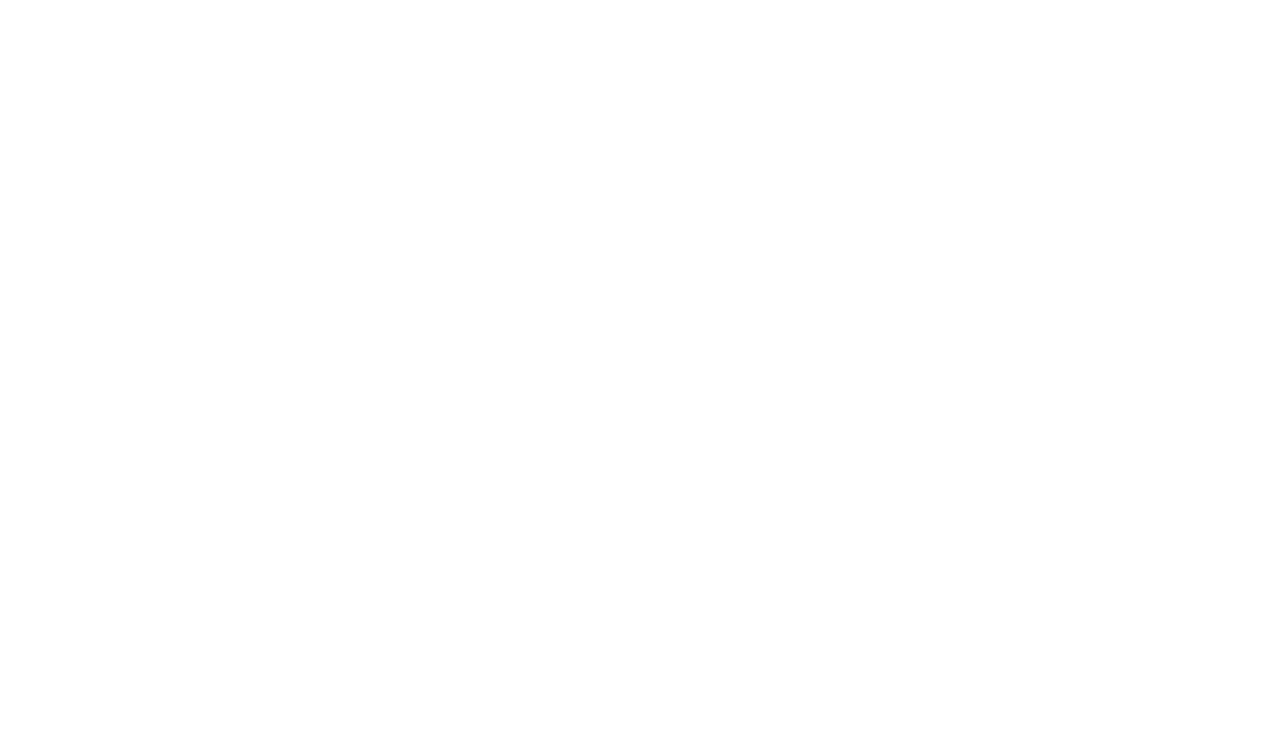
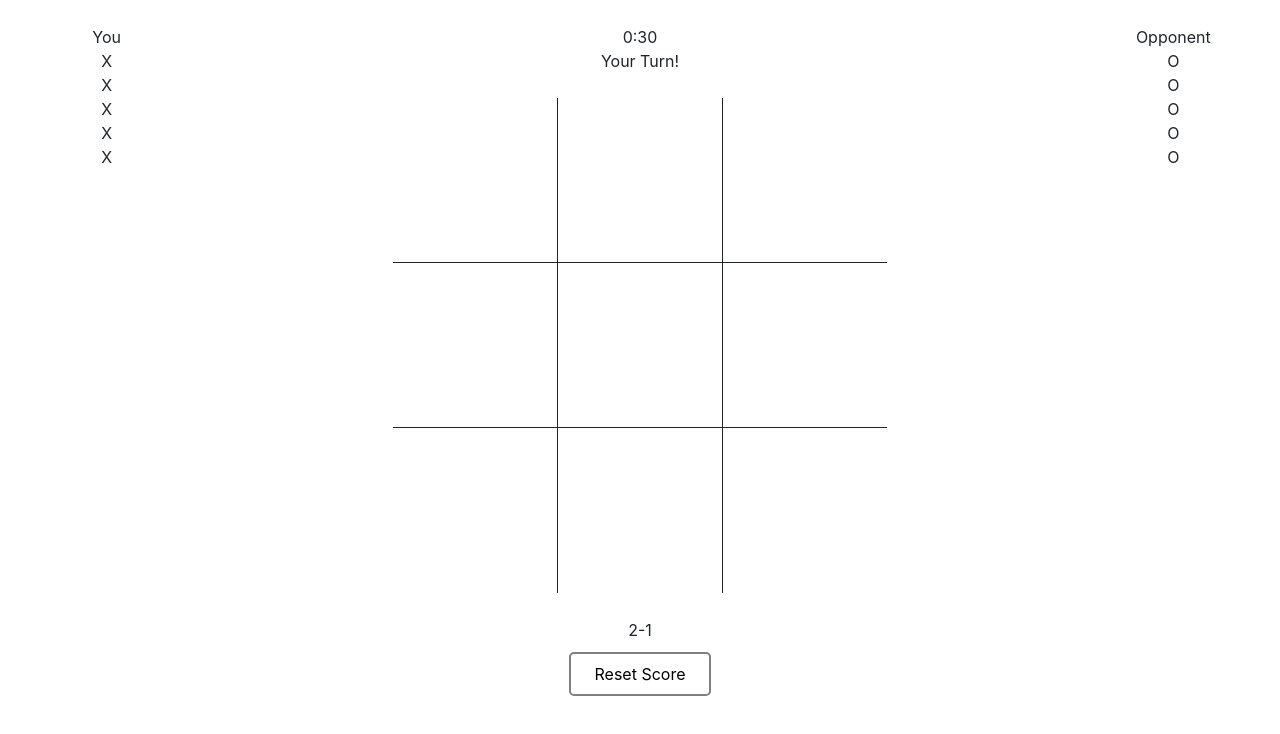
Before and after one commit to katharineabbott/tictactoe, a plain HTML site: page index.html in a window 1280 px wide. Drawn offline with Linux system fonts and the light colour scheme.

Commit message:
added most content but needs style

```diff
--- a/css/main.css
+++ b/css/main.css
@@ -0,0 +1,143 @@
+body {
+    padding-top: 25px;
+}
+
+.player-name {
+    text-align: center;
+}
+
+.player-pieces {
+    text-align: center;
+}
+
+.countdown {
+    text-align: center;
+}
+
+.player-turn {
+    text-align: center;
+}
+
+.game-board {
+    text-align: center;
+}
+
+.score {
+    text-align: center;
+}
+
+.reset-score-button {
+    text-align: center;
+}
+
+.game-play {
+    padding-bottom: 25px;
+}
+
+.game-board {
+    padding-top: 25px;
+}
+
+.game-board-top-left {
+    border-bottom-style: solid;
+    border-bottom-width: 1px;
+    height: 120px;
+    width: 120px;
+}
+
+.game-board-top-middle {
+    border-left-style: solid;
+    border-left-width: 1px;
+    border-right-style: solid;
+    border-right-width: 1px;
+    border-bottom-style: solid;
+    border-bottom-width: 1px;
+    height: 120px;
+    width: 120px;
+}
+
+.game-board-top-right {
+    border-bottom-style: solid;
+    border-bottom-width: 1px;
+    height: 120px;
+    width: 120px;
+}
+
+.game-board-middle-left {
+    border-bottom-style: solid;
+    border-bottom-width: 1px;
+    height: 120px;
+    width: 120px;
+}
+
+.game-board-center {
+    border-left-style: solid;
+    border-left-width: 1px;
+    border-right-style: solid;
+    border-right-width: 1px;
+    border-bottom-style: solid;
+    border-bottom-width: 1px;
+    height: 120px;
+    width: 120px;
+}
+
+.game-board-middle-right {
+    border-bottom-style: solid;
+    border-bottom-width: 1px;
+    height: 120px;
+    width: 120px;
+}
+
+.game-board-bottom-left {
+    height: 120px;
+    width: 120px;
+}
+
+.game-board-bottom-middle {
+    border-left-style: solid;
+    border-left-width: 1px;
+    border-right-style: solid;
+    border-right-width: 1px;
+    height: 120px;
+    width: 120px;
+}
+
+.game-board-bottom-right {
+    height: 120px;
+    width: 120px;
+}
+
+table {
+    width: 60%;
+    margin: 0 auto;
+}
+
+td {
+    width: 33.333%;
+}
+
+td:after {
+    content: '';
+    display: block;
+    margin-top: 100%;
+}
+
+.button {
+    padding: 8px 24px;
+    text-align: center;
+    text-decoration: none;
+    display: inline-block;
+    font-size: 16px;
+    background-color: white;
+    color: black;
+    border: 2px solid grey;
+    border-radius: 5px;
+}
+
+.button:hover {
+    background-color: grey;
+}
+
+.score {
+    padding-bottom: 10px;
+}
--- a/index.html
+++ b/index.html
@@ -8,5 +8,68 @@
     <!--fonts-->
   </head>
   <body>
+      <div class="container-fluid">
+          <div class="row">
+              <div class="col">
+                  <div class="row game-play">
+                      <div class="col col-2">
+                          <div class="player-name">
+                              <span class="player-name-text">You</span>
+                          </div>
+                          <div class="player-pieces">
+                              <div class="player-x-piece">X</div>
+                              <div class="player-x-piece">X</div>
+                              <div class="player-x-piece">X</div>
+                              <div class="player-x-piece">X</div>
+                              <div class="player-x-piece">X</div>
+                          </div>
+                      </div>
+                      <div class="col col-8">
+                          <div class="countdown">0:30</div>
+                          <div class="player-turn">Your Turn!</div>
+                          <div class="game-board">
+                            <table>
+                                <tr>
+                                    <td class="game-board-top-left"></td>
+                                    <td class="game-board-top-middle"></td>
+                                    <td class="game-board-top-right"></td>
+                                </tr>
+                                <tr>
+                                    <td class="game-board-middle-left"></td>
+                                    <td class="game-board-center"></td>
+                                    <td class="game-board-middle-right"></td>
+                                </tr>
+                                <tr>
+                                    <td class="game-board-bottom-left"></td>
+                                    <td class="game-board-bottom-middle"></td>
+                                    <td class="game-board-bottom-right"></td>
+                                </tr>
+                            </table>
+                        </div>
+                      </div>
+                      <div class="col col-2">
+                          <div class="player-name">
+                              <span class="player-name-text">Opponent</span>
+                          </div>
+                          <div class="player-pieces">
+                              <div class="player-o-piece">O</div>
+                              <div class="player-o-piece">O</div>
+                              <div class="player-o-piece">O</div>
+                              <div class="player-o-piece">O</div>
+                              <div class="player-o-piece">O</div>
+                          </div>
+                      </div>
+                  </div>
+                  <div class="row game-score">
+                      <div class="col">
+                          <div class="score">2-1</div>
+                          <div class="reset-score-button">
+                              <button class="button">Reset Score</button>
+                          </div>
+                      </div>
+                  </div>
+              </div>
+          </div>
+      </div>
   </body>
 </html>
```
